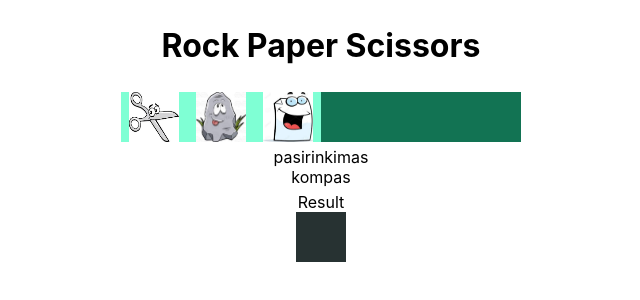
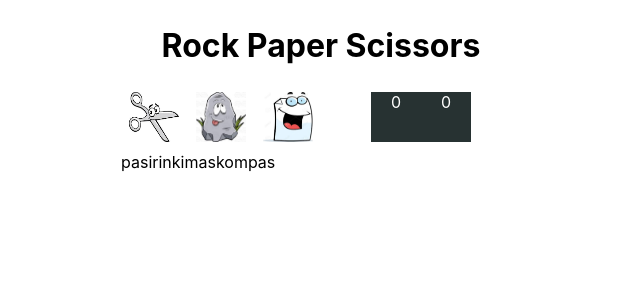
Before and after one commit to lauraMeiz/scissor-rock-paper, a React (Create React App) app: page / in a window 1280 px wide. Shown: the top 300 px of the page, without its empty margins (319-959 px from the left). Built offline with nearby package versions, Linux system fonts and the light colour scheme.

Commit message:
result initial

```diff
--- a/src/App.scss
+++ b/src/App.scss
@@ -34,7 +34,7 @@
     .left-column {
       display: flex;
       width: 200px;
-      background-color: aquamarine;
+      // background-color: aquamarine;
       justify-content: space-around;
       img {
         width: 50px;
@@ -43,9 +43,23 @@
       }
     }
     .right-column {
+      display: flex;
+      justify-content: center;
       width: 200px;
-      background-color: rgb(18, 115, 83);
+      // background-color: rgb(18, 115, 83);
+      .game-result {
+        width: 50px;
+        height: 50px;
+        background-color: rgb(39, 50, 50);
+        color: white;
+      }
     }
+  }
+  .game-row {
+    display: flex;
+    flex-direction: row;
+    width: 400px;
+    margin: 5px calc(50% - 200px);
   }
   .bottom-row {
     display: flex;
@@ -53,11 +67,5 @@
     align-items: center;
     width: 400px;
     margin: 5px calc(50% - 200px);
-    .game-result {
-      width: 50px;
-      height: 50px;
-      background-color: rgb(39, 50, 50);
-      color: white;
-    }
   }
 }
--- a/src/Components/game.jsx
+++ b/src/Components/game.jsx
@@ -8,19 +8,42 @@ export default function Game() {
   const [choice, setChoice] = useState([scissor, rock, paper]);
   const [xChoice, setXchoice] = useState([]);
   const [computer, setComputer] = useState([]);
+  const [humainResult, setHumainResult] = useState(0);
+  const [computerResult, setComputerResult] = useState(0);
+
   const letChoice = (choic) => {
     setXchoice(choic);
-    console.log(choic);
+
     computerChoice();
   };
-  const computerChoice = () => {
+  const computerChoice = (i) => {
     const randomNumber = Math.floor(Math.random() * 3);
     //  return randomNumber
     const comp = choice[randomNumber];
-    console.log(choice[randomNumber]);
+
     setComputer(comp);
-    console.log(computer);
+
+    if (computer === paper && xChoice === scissor) {
+      setHumainResult((humainResult) => (humainResult += 1));
+      setComputerResult(computerResult);
+    }
   };
+
+  // const points = () => {
+  //   let sum = 0;
+  //   let move = 0;
+  //   if (computer === paper && xChoice === scissor) {
+  //     move++;
+  //     sum += move;
+  //   }
+  //   setResult(sum);
+  //   console.log(result);
+  // };
+
+  // console.log(xChoice === paper);
+  // console.log(computer === xChoice);
+  // console.log(xChoice);
+  // console.log(move);
 
   return (
     <>
@@ -41,18 +64,24 @@ export default function Game() {
           ))}
         </div>
 
-        <div className="right-column"></div>
+        <div className="right-column">
+          <div className="game-result">{humainResult}</div>
+          <div className="game-result">{computerResult}</div>
+        </div>
       </div>
-      <div>
-        pasirinkimas<img src={xChoice} alt={xChoice}></img>
+
+      <div className="game-row">
+        <div>
+          pasirinkimas<img src={xChoice} alt={xChoice}></img>
+        </div>
+        <div>
+          kompas<img src={computer} alt={computer}></img>
+        </div>
       </div>
-      <div>
-        kompas<img src={computer} alt={computer}></img>
-      </div>
-      <div className="bottom-row">
+      {/* <div className="bottom-row">
         <div>Result</div>
         <div className="game-result"></div>
-      </div>
+      </div> */}
     </>
   );
 }
```
